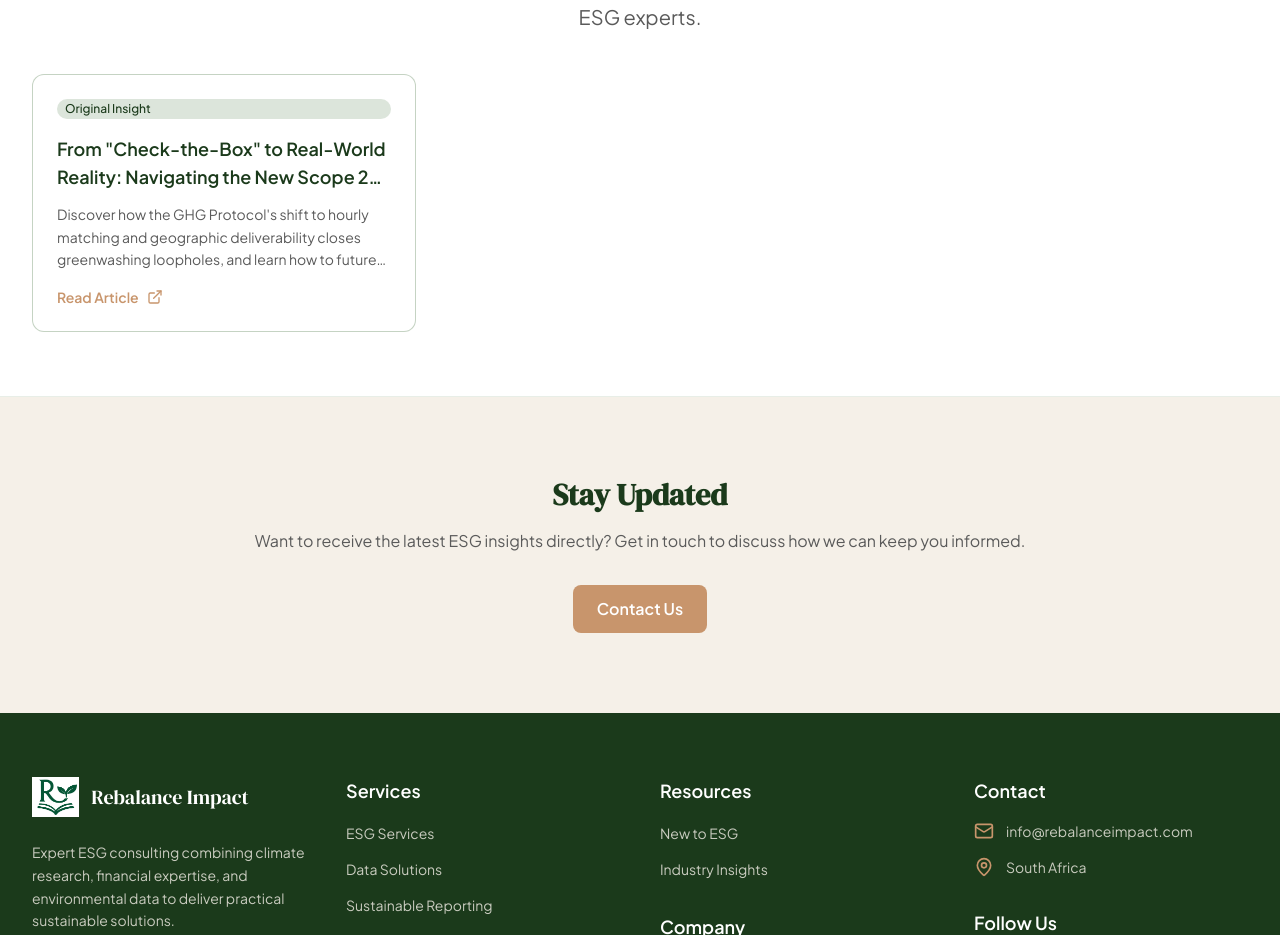
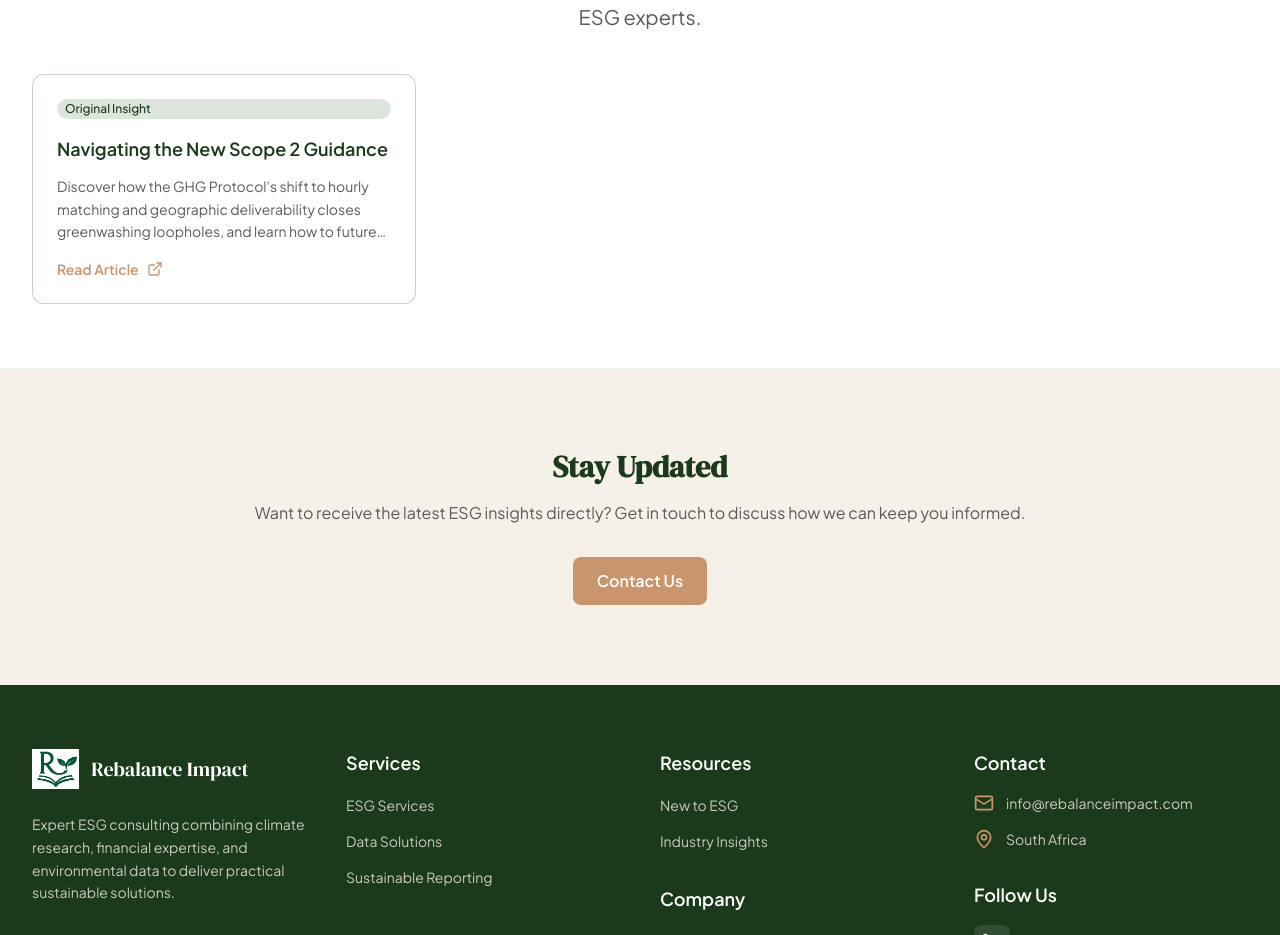
Before and after one commit to RebalanceImpact/RebalanceImpact.github.io, a React (Vite) app: page /news-media in a window 1280 px wide. Shown: the part 1903-2838 px from the top of the page. Built offline with nearby package versions, Linux system fonts and the light colour scheme.

Commit message:
updated article heading

```diff
--- a/src/data/articleContent.js
+++ b/src/data/articleContent.js
@@ -3,7 +3,7 @@
 export const articles = [
   {
     slug: 'navigating-new-scope-2-guidance',
-    title: 'From "Check-the-Box" to Real-World Reality: Navigating the New Scope 2 Guidance',
+    title: 'Navigating the New Scope 2 Guidance',
     category: 'Original Insight',
     datePublished: '2026-03-20',
     author: 'Rebalance Impact',
```
